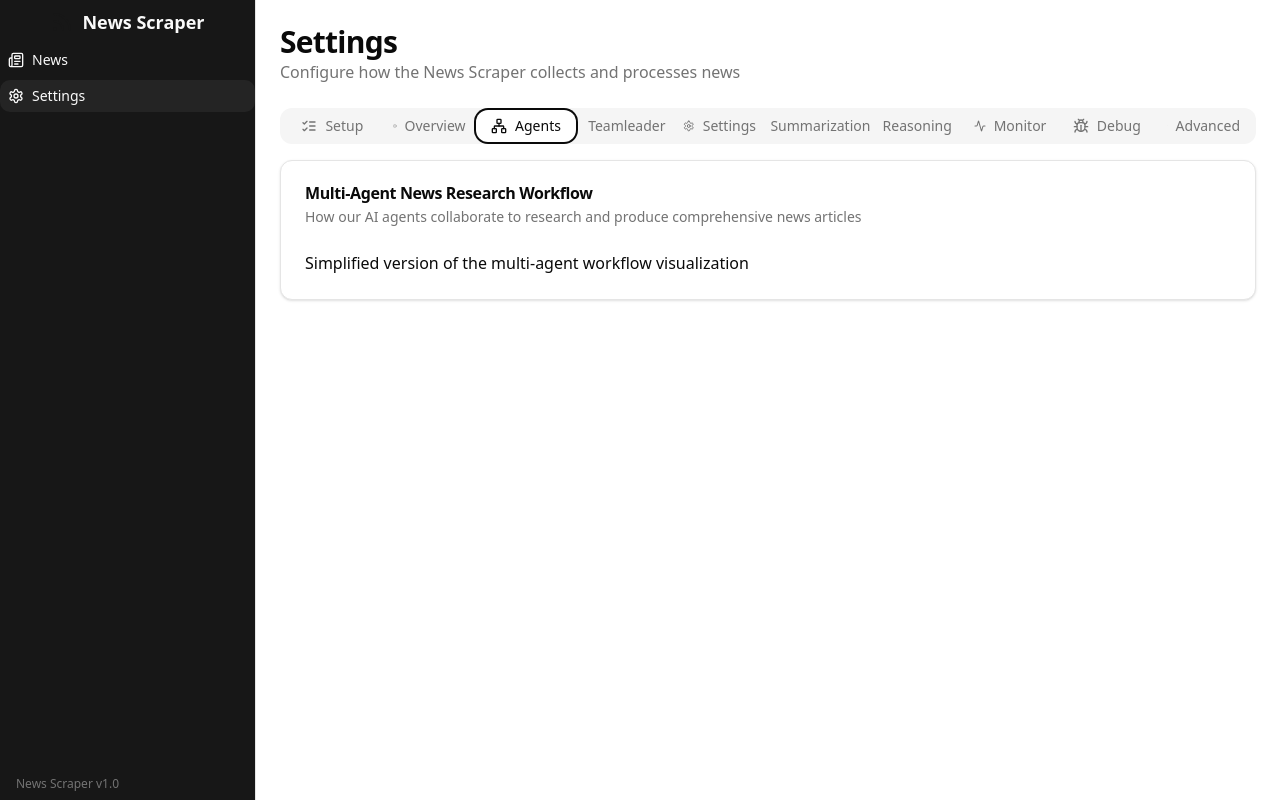
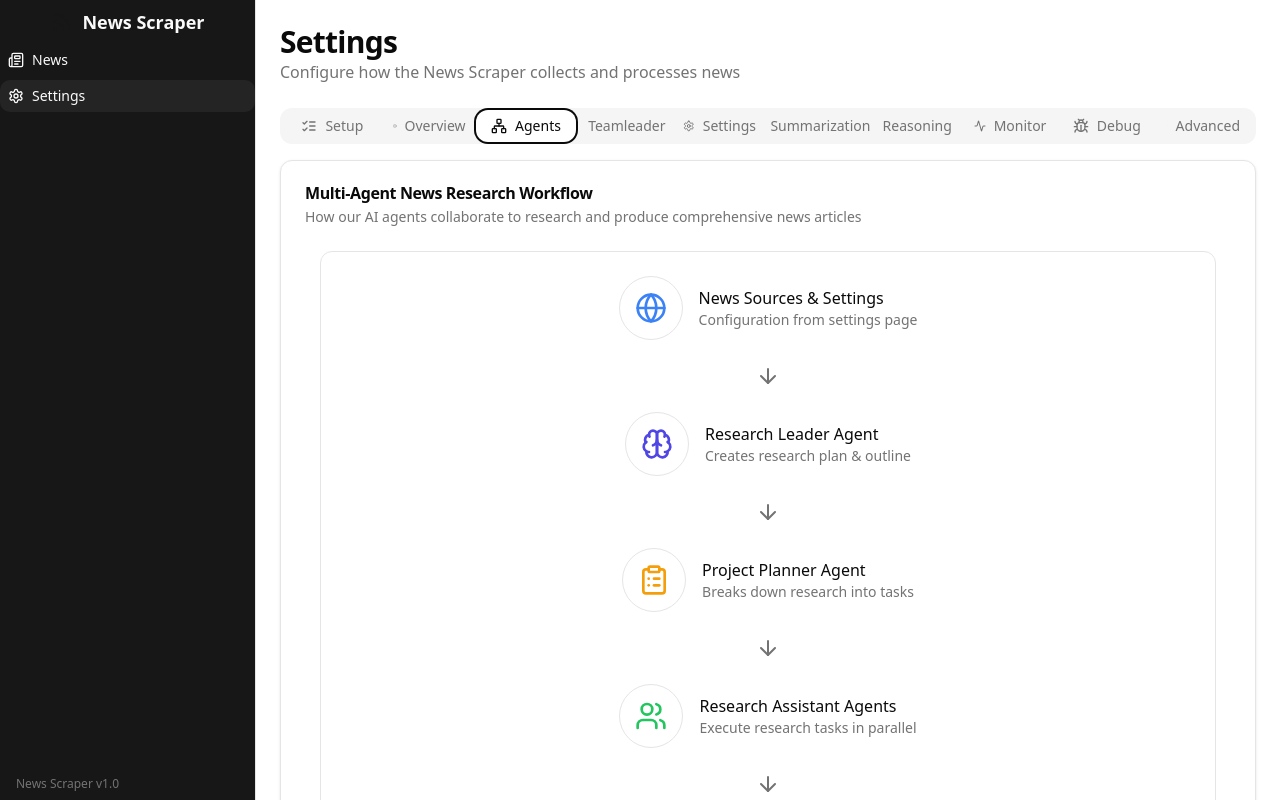
Before and after one commit to Kontena2000/News, a Next.js app: page /settings in a window 1280 px wide. Both pictures are taken after a click on the tab "Agents". Built offline with nearby package versions, Linux system fonts and the light colour scheme; no server answers; the database is empty.

Commit message:
feat(settings): Implement simplified MultiAgentWorkflow component

```diff
--- a/src/components/settings/MultiAgentWorkflow.tsx
+++ b/src/components/settings/MultiAgentWorkflow.tsx
@@ -1,5 +1,16 @@
-import React from 'react';
-import { Card, CardContent, CardDescription, CardHeader, CardTitle } from "@/components/ui/card";
+
+import { useState } from "react"
+import {
+  ArrowRight,
+  Brain,
+  ClipboardList,
+  Users,
+  Edit,
+  FileText,
+  Globe
+} from "lucide-react"
+import { Card, CardContent, CardDescription, CardHeader, CardTitle } from "@/components/ui/card"
+import { Separator } from "@/components/ui/separator"
 
 export function MultiAgentWorkflow() {
   return (
@@ -10,28 +21,112 @@ export function MultiAgentWorkflow() {
           How our AI agents collaborate to research and produce comprehensive news articles
         </CardDescription>
       </CardHeader>
-      <CardContent>
-        <p>Simplified version of the multi-agent workflow visualization</p>
+      <CardContent className="space-y-8">
+        {/* Simple Visual Workflow Diagram */}
+        <div className="relative mx-auto max-w-4xl overflow-hidden rounded-lg border bg-card p-6">
+          <div className="flex flex-col items-center gap-6">
+            {/* Initial Input */}
+            <div className="flex items-center gap-4">
+              <div className="flex h-16 w-16 items-center justify-center rounded-full border bg-background">
+                <Globe className="h-8 w-8 text-blue-500" />
+              </div>
+              <div>
+                <h3 className="font-medium">News Sources & Settings</h3>
+                <p className="text-sm text-muted-foreground">Configuration from settings page</p>
+              </div>
+            </div>
+
+            <ArrowRight className="h-6 w-6 text-muted-foreground rotate-90" />
+
+            {/* Research Leader Agent */}
+            <div className="flex items-center gap-4">
+              <div className="flex h-16 w-16 items-center justify-center rounded-full border bg-background">
+                <Brain className="h-8 w-8 text-indigo-600" />
+              </div>
+              <div>
+                <h3 className="font-medium">Research Leader Agent</h3>
+                <p className="text-sm text-muted-foreground">Creates research plan & outline</p>
+              </div>
+            </div>
+
+            <ArrowRight className="h-6 w-6 text-muted-foreground rotate-90" />
+
+            {/* Project Planner Agent */}
+            <div className="flex items-center gap-4">
+              <div className="flex h-16 w-16 items-center justify-center rounded-full border bg-background">
+                <ClipboardList className="h-8 w-8 text-amber-500" />
+              </div>
+              <div>
+                <h3 className="font-medium">Project Planner Agent</h3>
+                <p className="text-sm text-muted-foreground">Breaks down research into tasks</p>
+              </div>
+            </div>
+
+            <ArrowRight className="h-6 w-6 text-muted-foreground rotate-90" />
+
+            {/* Research Assistant Agents */}
+            <div className="flex items-center gap-4">
+              <div className="flex h-16 w-16 items-center justify-center rounded-full border bg-background">
+                <Users className="h-8 w-8 text-green-500" />
+              </div>
+              <div>
+                <h3 className="font-medium">Research Assistant Agents</h3>
+                <p className="text-sm text-muted-foreground">Execute research tasks in parallel</p>
+              </div>
+            </div>
+
+            <ArrowRight className="h-6 w-6 text-muted-foreground rotate-90" />
+
+            {/* Editor Agent */}
+            <div className="flex items-center gap-4">
+              <div className="flex h-16 w-16 items-center justify-center rounded-full border bg-background">
+                <Edit className="h-8 w-8 text-purple-500" />
+              </div>
+              <div>
+                <h3 className="font-medium">Editor Agent</h3>
+                <p className="text-sm text-muted-foreground">Compiles research into article</p>
+              </div>
+            </div>
+
+            <ArrowRight className="h-6 w-6 text-muted-foreground rotate-90" />
+
+            {/* Final Output */}
+            <div className="flex items-center gap-4">
+              <div className="flex h-16 w-16 items-center justify-center rounded-full border bg-background">
+                <FileText className="h-8 w-8 text-blue-500" />
+              </div>
+              <div>
+                <h3 className="font-medium">Completed Article</h3>
+                <p className="text-sm text-muted-foreground">Ready for display in news feed</p>
+              </div>
+            </div>
+          </div>
+        </div>
+
+        <Separator />
+
+        {/* Simple Description */}
+        <div>
+          <h3 className="text-xl font-medium mb-4">How It Works</h3>
+          <p className="text-muted-foreground mb-4">
+            Our multi-agent system uses specialized AI agents that work together to research and produce comprehensive news articles:
+          </p>
+          <ol className="space-y-2 list-decimal pl-5">
+            <li className="text-muted-foreground">
+              <span className="font-medium text-foreground">Research Leader:</span> Creates a research plan based on your settings
+            </li>
+            <li className="text-muted-foreground">
+              <span className="font-medium text-foreground">Project Planner:</span> Breaks down the research plan into specific tasks
+            </li>
+            <li className="text-muted-foreground">
+              <span className="font-medium text-foreground">Research Assistants:</span> Execute the research tasks using Perplexity API
+            </li>
+            <li className="text-muted-foreground">
+              <span className="font-medium text-foreground">Editor:</span> Compiles all research into a coherent, well-structured article
+            </li>
+          </ol>
+        </div>
       </CardContent>
     </Card>
-  );
+  )
 }
-
-// Alternative export style if the above doesn't work
-// const MultiAgentWorkflow = () => {
-//   return (
-//     <Card>
-//       <CardHeader>
-//         <CardTitle>Multi-Agent News Research Workflow</CardTitle>
-//         <CardDescription>
-//           How our AI agents collaborate to research and produce comprehensive news articles
-//         </CardDescription>
-//       </CardHeader>
-//       <CardContent>
-//         <p>Simplified version of the multi-agent workflow visualization</p>
-//       </CardContent>
-//     </Card>
-//   );
-// };
-//
-// export { MultiAgentWorkflow };
```
